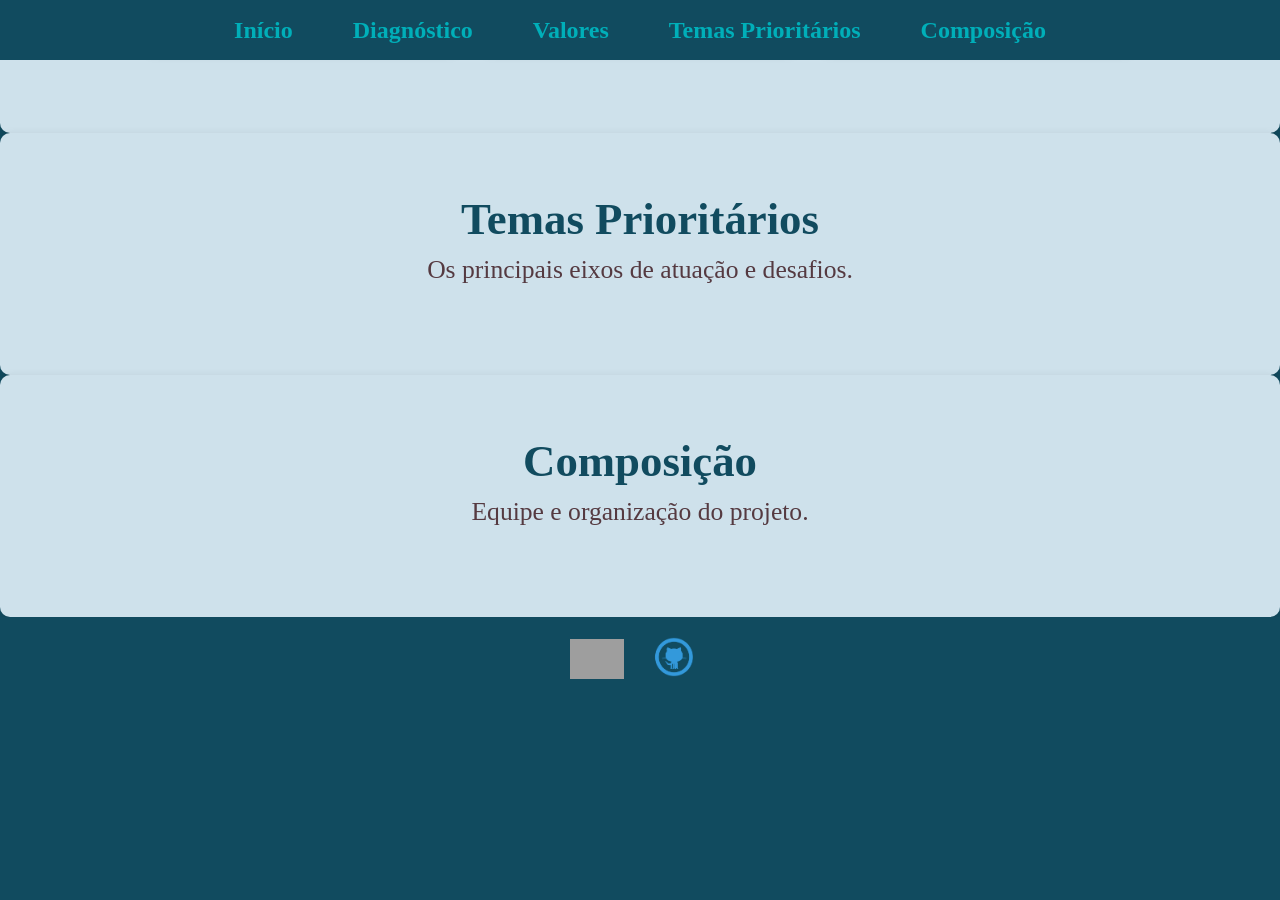
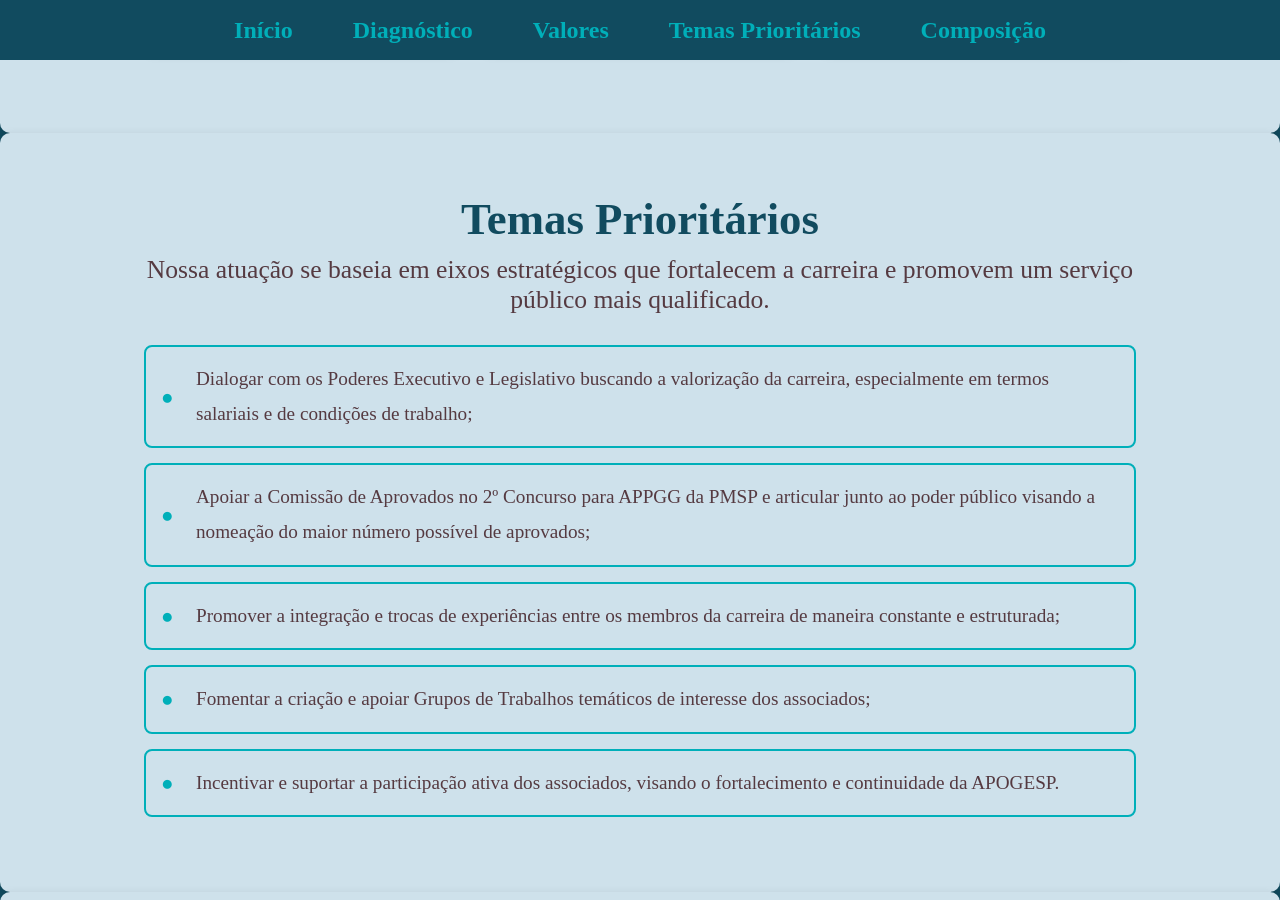
Before and after one commit to h-pgy/site_chapa_apogesp, a Jekyll site: the page built from chapa_apogesp/index.html, in a window 1280 px wide and 900 px high, scrolled down 1992 px. Built offline with Jekyll 4.4.1, drawn with Linux system fonts in a browser that asks for light colours; before the commit the page ends 2693 px from its top, so only the background shows below that; grey boxes are pictures that could not be loaded.

Commit message:
propostas

```diff
--- a/chapa_apogesp/_includes/temas_prioritarios.html
+++ b/chapa_apogesp/_includes/temas_prioritarios.html
@@ -1,4 +1,14 @@
 <section id="temas" class="section">
     <h2 class="section-title">Temas Prioritários</h2>
-    <p class="section-subtitle">Os principais eixos de atuação e desafios.</p>
+    <p class="section-subtitle">
+        Nossa atuação se baseia em eixos estratégicos que fortalecem a carreira e promovem um serviço público mais qualificado.
+    </p>
+
+    <ul class="temas-list">
+        <li>Dialogar com os Poderes Executivo e Legislativo buscando a valorização da carreira, especialmente em termos salariais e de condições de trabalho;</li>
+        <li>Apoiar a Comissão de Aprovados no 2º Concurso para APPGG da PMSP e articular junto ao poder público visando a nomeação do maior número possível de aprovados;</li>
+        <li>Promover a integração e trocas de experiências entre os membros da carreira de maneira constante e estruturada;</li>
+        <li>Fomentar a criação e apoiar Grupos de Trabalhos temáticos de interesse dos associados;</li>
+        <li>Incentivar e suportar a participação ativa dos associados, visando o fortalecimento e continuidade da APOGESP.</li>
+    </ul>
 </section>
--- a/chapa_apogesp/assets/css/style.css
+++ b/chapa_apogesp/assets/css/style.css
@@ -261,3 +261,38 @@
         grid-template-columns: repeat(1, 1fr); /* 1 coluna no celular */
     }
 }
+
+/* Lista moderna para Temas Prioritários */
+.temas-list {
+    list-style: none; /* Remove os bullets padrão */
+    padding: 0;
+    max-width: 80%;
+    margin: 0 auto;
+    text-align: left;
+}
+
+/* Cada item da lista */
+.temas-list li {
+    font-size: 1.2rem;
+    line-height: 1.8;
+    padding: 15px 20px 15px 50px; /* Espaço interno e margem para o bullet */
+    position: relative;
+    margin-bottom: 15px;
+    color: var(--text-color);
+    border: 2px solid var(--secondary-color); /* Borda na cor secundária */
+    border-radius: 8px; /* Bordas levemente arredondadas */
+    background-color: var(--inverse-text-color); /* Fundo para melhor contraste */
+    display: flex;
+    align-items: center; /* Centraliza o bullet e o texto */
+}
+
+/* Adiciona bullet points estilizados dentro da borda */
+.temas-list li::before {
+    content: "●"; /* Ícone customizado */
+    font-size: 1.3rem;
+    color: var(--highlight-color); /* Cor do destaque */
+    position: absolute;
+    left: 15px; /* Mantém o bullet dentro da borda */
+    top: 50%;
+    transform: translateY(-50%); /* Centraliza verticalmente */
+}
```
